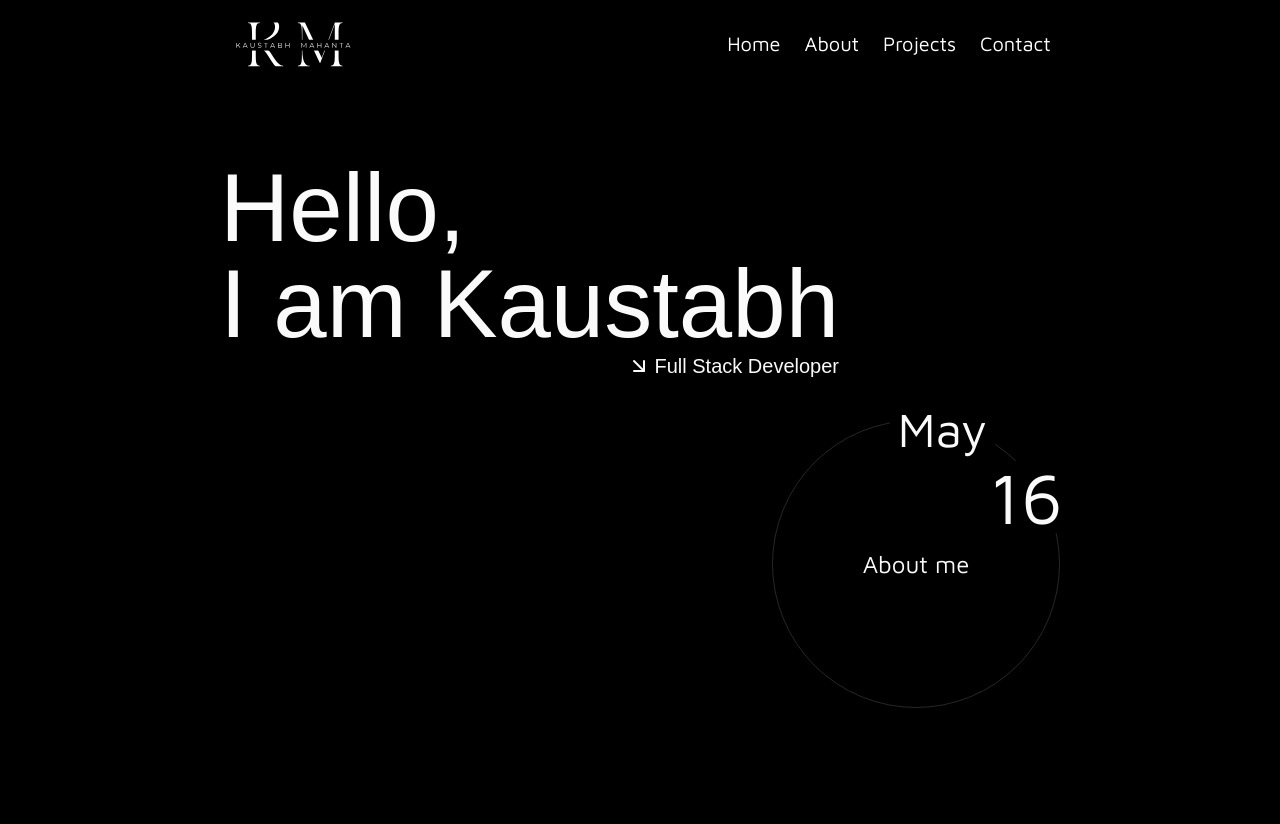
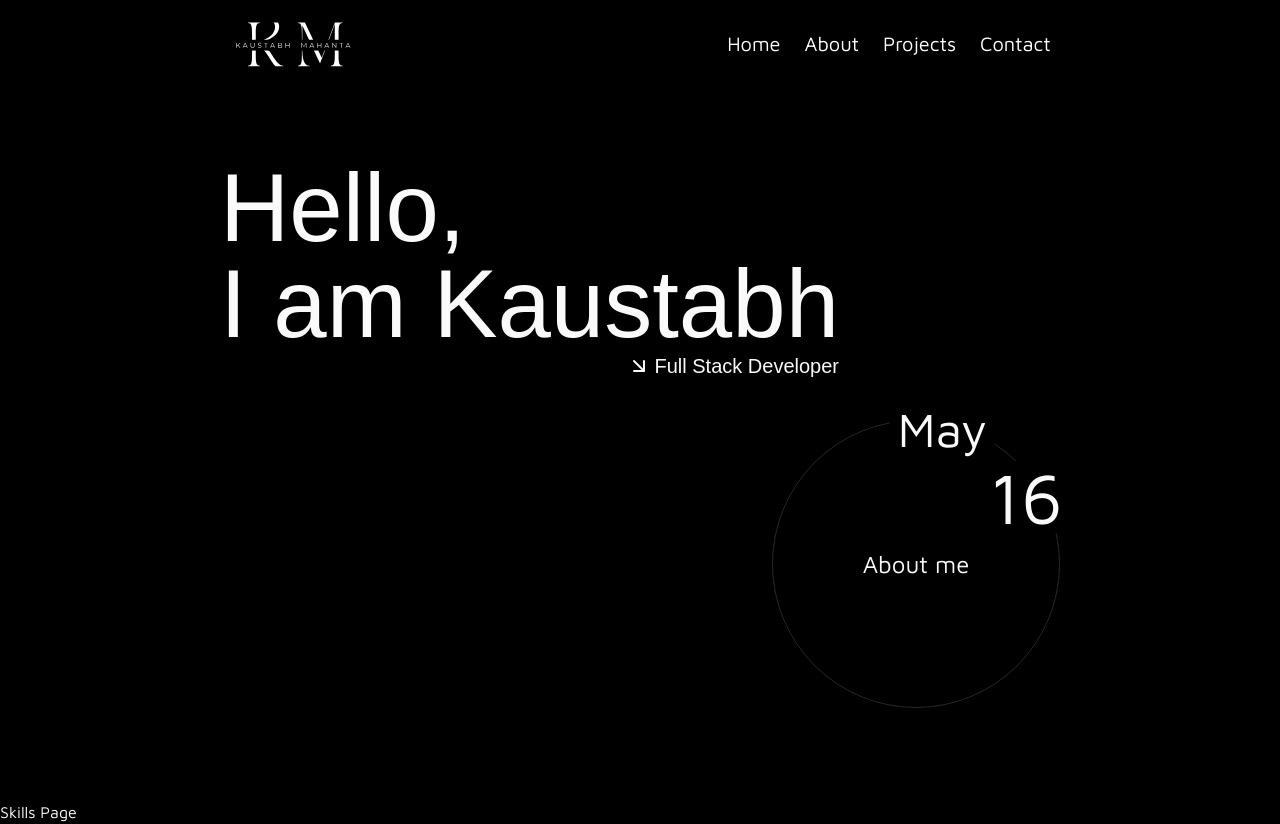
Before and after one commit to kaustabhws/portfolio-v3, a Next.js app: page / in a window 1280 px wide. Before the commit the page ends 800 px from the top, so only its background shows below. Built offline with nearby package versions, Linux system fonts and the light colour scheme; a web font is replaced by a local one.

Commit message:
custom scrollbar css

```diff
--- a/app/globals.css
+++ b/app/globals.css
@@ -91,3 +91,31 @@
   font-style: normal;
   font-display: block;
 }
+
+body {
+  --sb-track-color: #000000;
+  --sb-thumb-color: #676767;
+  --sb-size: 14px;
+}
+
+body::-webkit-scrollbar {
+  width: var(--sb-size)
+}
+
+body::-webkit-scrollbar-track {
+  background: var(--sb-track-color);
+  border-radius: 28px;
+}
+
+body::-webkit-scrollbar-thumb {
+  background: var(--sb-thumb-color);
+  border-radius: 28px;
+  border: 3px solid #000000;
+}
+
+@supports not selector(::-webkit-scrollbar) {
+  body {
+    scrollbar-color: var(--sb-thumb-color)
+                     var(--sb-track-color);
+  }
+}
--- a/app/page.tsx
+++ b/app/page.tsx
@@ -1,9 +1,11 @@
 import HomePage from "@/components/home/home";
+import SkillsPage from "@/components/skills/skills";
 
 export default function Home() {
   return (
     <div>
       <HomePage />
+      <SkillsPage />
     </div>
   );
 }
--- a/components/date.tsx
+++ b/components/date.tsx
@@ -52,8 +52,8 @@ const DatePage = () => {
           <div className="text-center text-xl md:text-2xl">
             {!show ? (
               <motion.p
-                initial={{ opacity: 0}}
-                animate={{ opacity: 1}}
+                initial={{ opacity: 0 }}
+                animate={{ opacity: 1 }}
                 transition={{
                   duration: 1.0,
                   delay: 0.6,
@@ -63,11 +63,20 @@ const DatePage = () => {
                 About me
               </motion.p>
             ) : (
-              <div className="text-sm px-5 pt-2 w-48">
+              <motion.div
+                initial={{ opacity: 0 }}
+                animate={{ opacity: 1 }}
+                transition={{
+                  duration: 1.0,
+                  delay: 0.1,
+                  ease: [0, 0.71, 0.2, 1.01],
+                }}
+                className="text-sm px-5 pt-2 w-48"
+              >
                 Hi there! My name is Kaustabh, and I am a full stack web
                 developer. I enjoy creating stuff with code and learning about
                 new things related to programming.
-              </div>
+              </motion.div>
             )}
           </div>
         </motion.div>
--- /dev/null
+++ b/components/skills/skills.tsx
@@ -0,0 +1,9 @@
+const SkillsPage = () => {
+    return (
+        <div>
+            Skills Page
+        </div>
+     );
+}
+
+export default SkillsPage;
```
